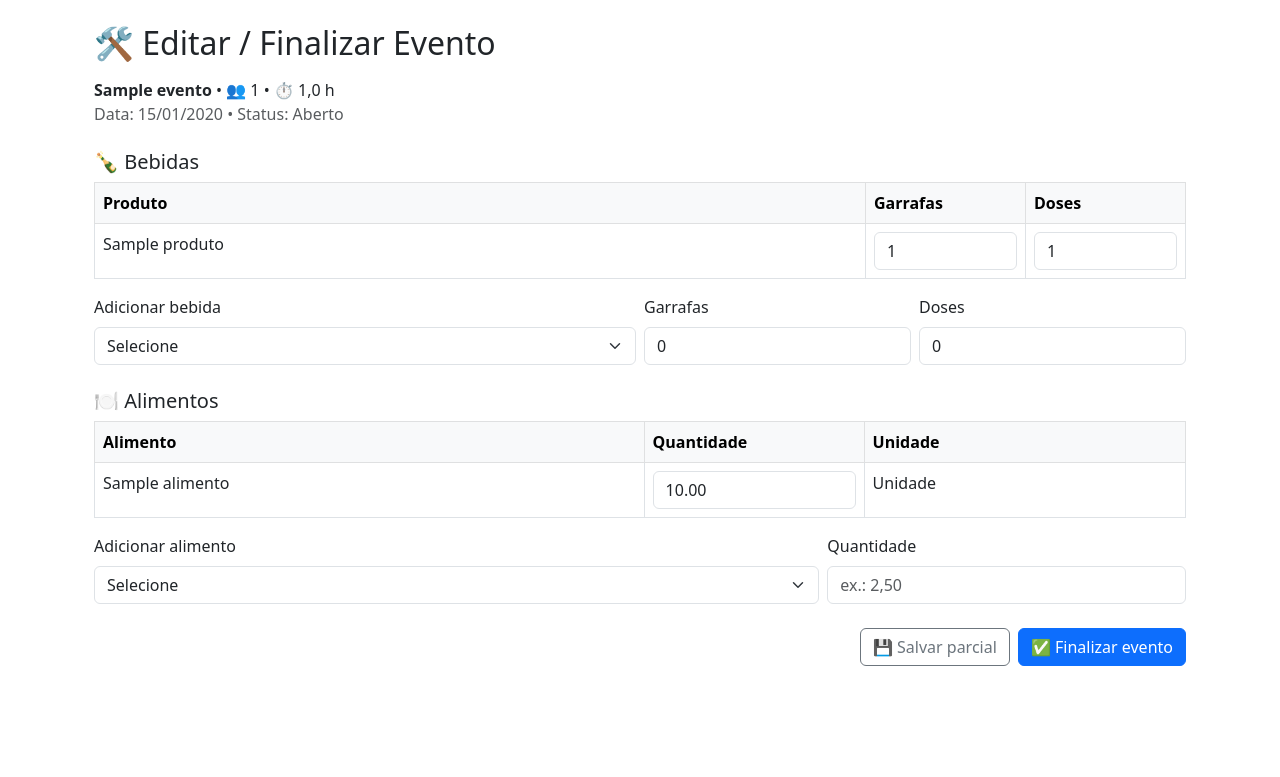
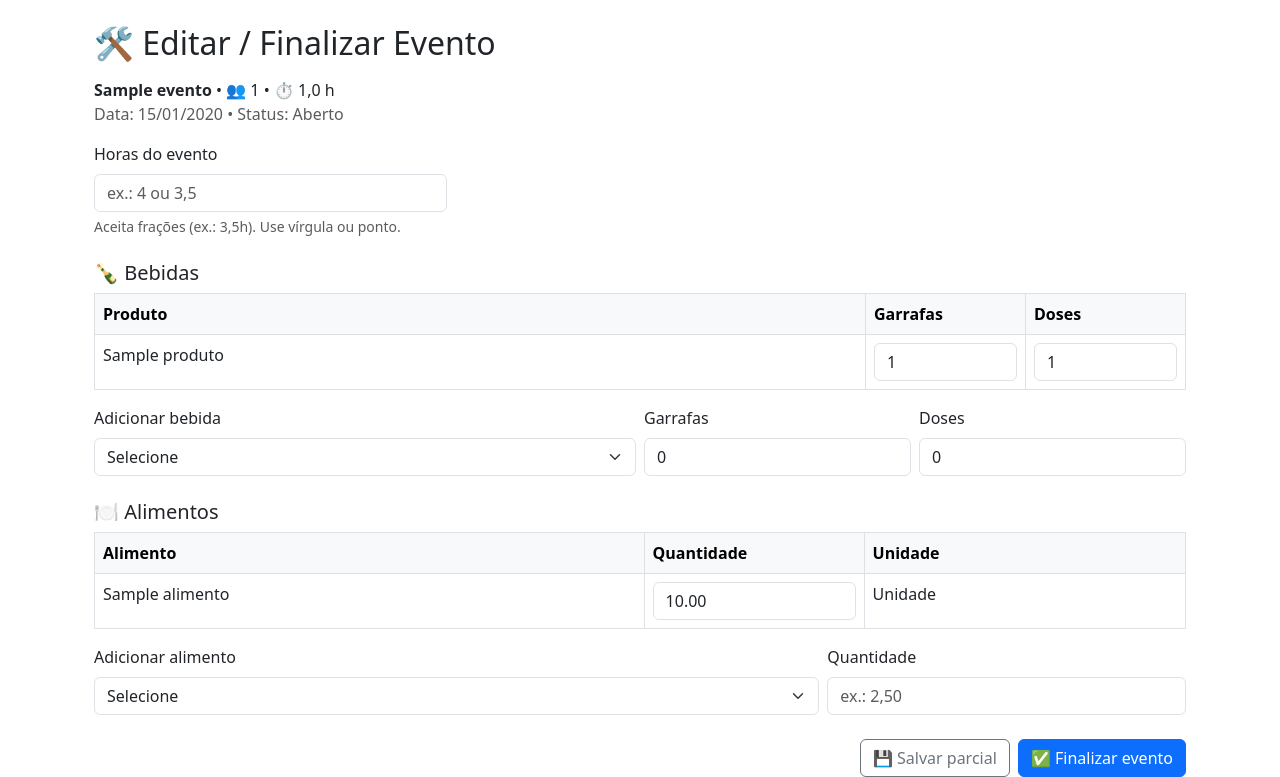
Before and after one commit to LucasAvilaP/sistema_bares, a Django app: page /eventos/1/editar/ in a window 1280 px wide. Shown: the part 56-833 px from the top of the page. Before the commit the page ends 722 px from the top, so only its background shows below. Run offline with Django 5.2, Linux system fonts and the light colour scheme; a user stored in the database is signed in; tables that the repository leaves empty hold one stand-in row (values such as "Sample post").

Commit message:
Adicionando edicao de horas no evento criado

```diff
--- a/core/templates/eventos/editar_evento.html
+++ b/core/templates/eventos/editar_evento.html
@@ -20,6 +20,23 @@
 
   <form method="post">
     {% csrf_token %}
+
+
+  <!-- ✅ EDITAR HORAS DO EVENTO -->
+  <div class="row g-3 mb-4">
+    <div class="col-md-4">
+      <label class="form-label">Horas do evento</label>
+      <input
+        name="horas_evento"
+        type="number"
+        min="0"
+        step="0.5"
+        class="form-control"
+        value="{% if evento.horas %}{{ evento.horas|floatformat:'1' }}{% endif %}"
+        placeholder="ex.: 4 ou 3,5">
+      <div class="form-text">Aceita frações (ex.: 3,5h). Use vírgula ou ponto.</div>
+    </div>
+  </div>
 
     <!-- BEBIDAS EXISTENTES -->
     <h5 class="mt-4">🍾 Bebidas</h5>
--- a/core/views.py
+++ b/core/views.py
@@ -823,7 +823,27 @@ def editar_evento(request, evento_id):
         return redirect('pagina_eventos')
 
     if request.method == 'POST':
-        # Atualiza quantidades dos itens existentes
+        # ✅ HORAS DO EVENTO (editar) — só atualiza se o campo vier preenchido
+        horas_raw = (request.POST.get('horas_evento') or '').strip()
+
+        update_fields = []
+
+        if horas_raw != '':  # ← se deixou em branco, não mexe no valor já salvo
+            try:
+                horas_val = Decimal(horas_raw.replace(',', '.'))
+                if horas_val < 0:
+                    raise InvalidOperation
+                evento.horas = horas_val
+                update_fields.append('horas')
+            except (InvalidOperation, ValueError):
+                # Se inválido, ignore (ou você pode adicionar uma mensagem de erro se preferir)
+                pass
+
+        if update_fields:
+            evento.save(update_fields=update_fields)
+
+
+        # ---------- Atualiza quantidades dos itens existentes ----------
         for ep in evento.produtos.all():
             g = request.POST.get(f'prod_g_{ep.id}', '').strip()
             d = request.POST.get(f'prod_d_{ep.id}', '').strip()
@@ -833,7 +853,6 @@ def editar_evento(request, evento_id):
             except: ep.doses = 0
             ep.save()
 
-        from decimal import Decimal, InvalidOperation
         for ea in evento.alimentos.all():
             q = request.POST.get(f'ali_q_{ea.id}', '').strip().replace(',', '.')
             try:
@@ -843,7 +862,7 @@ def editar_evento(request, evento_id):
                 ea.quantidade = Decimal('0')
             ea.save()
 
-        # Adicionar novos itens (opcionais)
+        # ---------- Adicionar novos itens (opcionais) ----------
         novo_prod = request.POST.get('novo_produto')
         novo_g = request.POST.get('novo_garrafas')
         novo_d = request.POST.get('novo_doses')
@@ -857,22 +876,21 @@ def editar_evento(request, evento_id):
                 pass
 
         novo_ali = request.POST.get('novo_alimento')
-        novo_q = request.POST.get('novo_qtd', '').replace(',', '.')
+        novo_q = (request.POST.get('novo_qtd') or '').replace(',', '.')
         if novo_ali:
             try:
                 a = Alimento.objects.get(id=novo_ali)
-                from decimal import Decimal
                 qv = Decimal(novo_q or '0')
                 EventoAlimento.objects.create(evento=evento, alimento=a, quantidade=max(qv, Decimal('0')))
             except Exception:
                 pass
 
-        # Finalização?
+        # ---------- Finalização? ----------
         if 'finalizar' in request.POST:
             evento.status = 'FINALIZADO'
             evento.finalizado_em = timezone.now()
             evento.supervisor_finalizou = request.user
-            evento.save()
+            evento.save(update_fields=['status', 'finalizado_em', 'supervisor_finalizou'])
             messages.success(request, "Evento finalizado. Ele agora aparece no consolidado/Excel.")
             return redirect('pagina_eventos')
 
```
